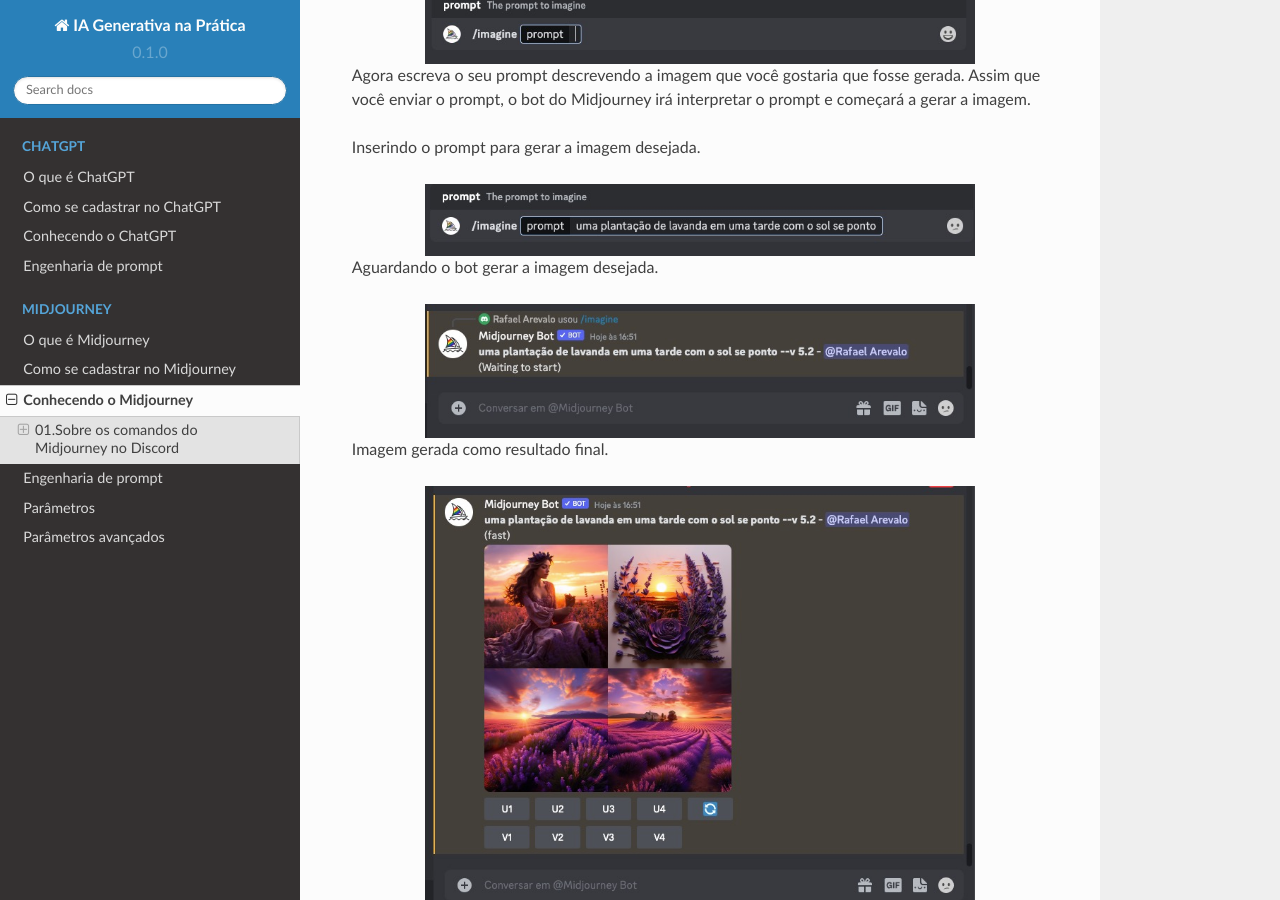
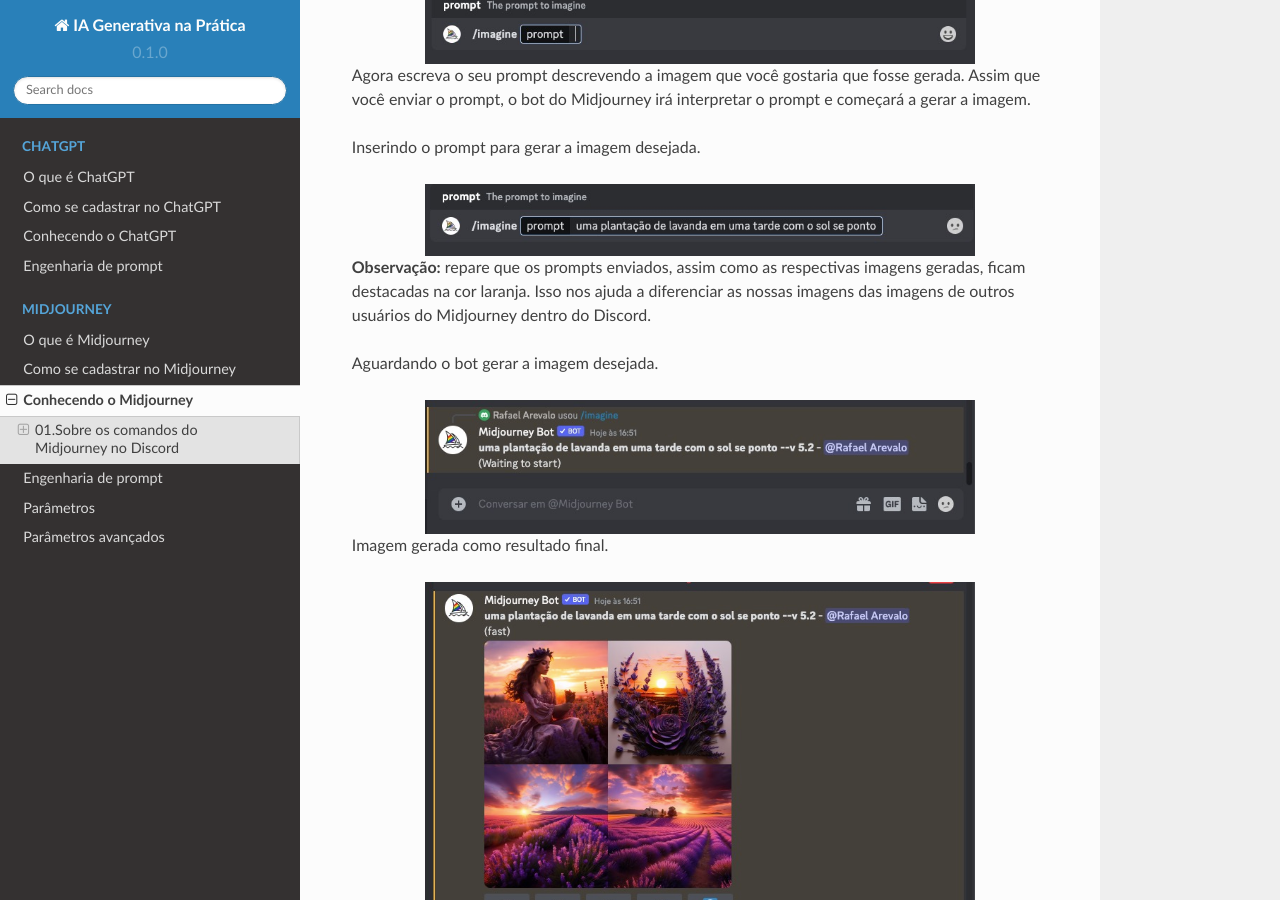
Before and after one commit to conteudo-orbeai/RTD_GENAI_V01, a Sphinx documentation site: the page built from docs/source/MIDJOURNEY/mj_conhecendo_o_mj/mj_conhecendo_o_mj.rst, in a window 1280 px wide and 900 px high, scrolled down 600 px. Built offline with Sphinx 7.4.7 and the Read the Docs theme 2.0.0, drawn with Linux system fonts in a browser that asks for light colours; pages that are not in the unit, such as notebooks, are missing from menus.

Commit message:
Update mj_conhecendo_o_mj.rst

```diff
--- a/docs/source/MIDJOURNEY/mj_conhecendo_o_mj/mj_conhecendo_o_mj.rst
+++ b/docs/source/MIDJOURNEY/mj_conhecendo_o_mj/mj_conhecendo_o_mj.rst
@@ -34,6 +34,8 @@
    :align: center
    :width: 550
 
+**Observação:** repare que os prompts enviados, assim como as respectivas imagens geradas, ficam destacadas na cor laranja. Isso nos ajuda a
+diferenciar as nossas imagens das imagens de outros usuários do Midjourney dentro do Discord.
 
 Aguardando o bot gerar a imagem desejada.
 
```
